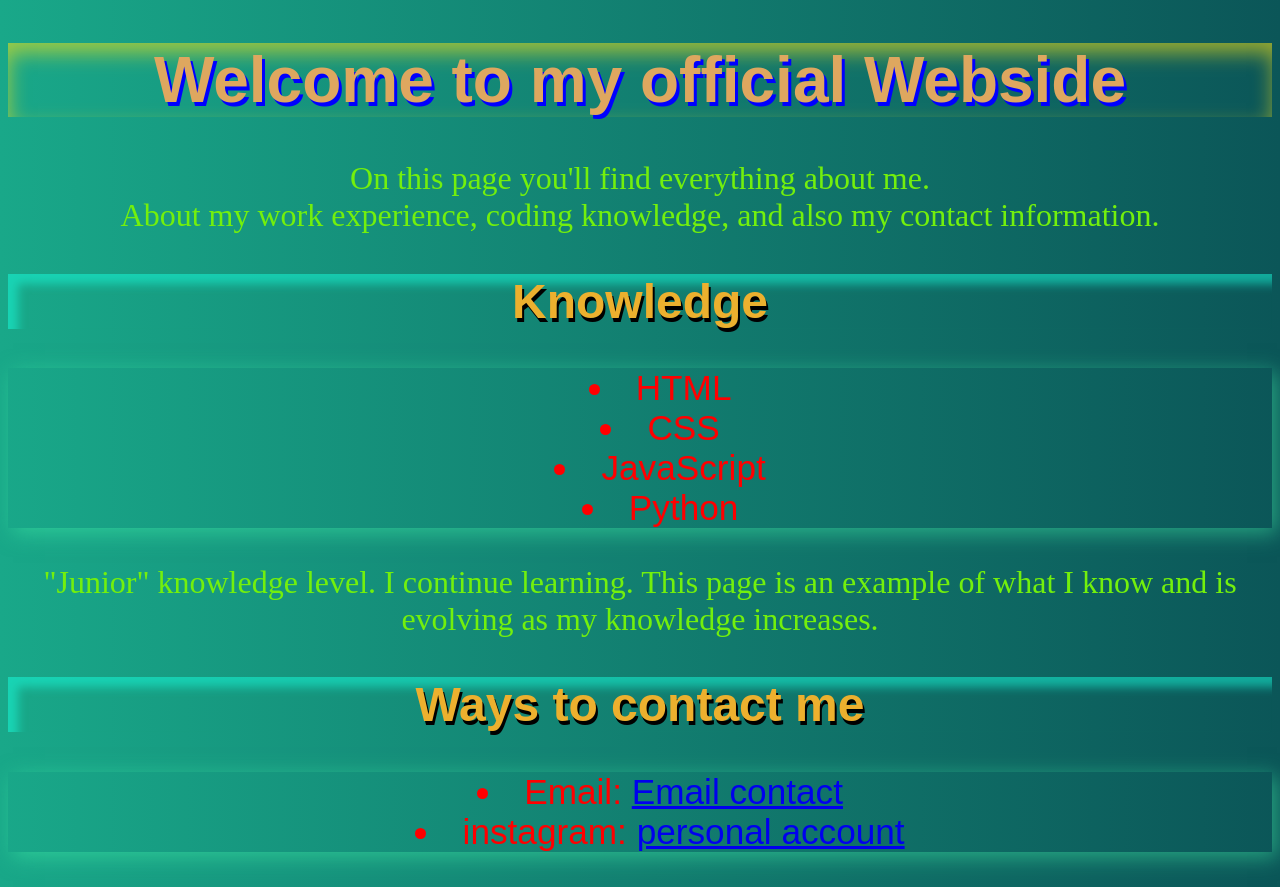
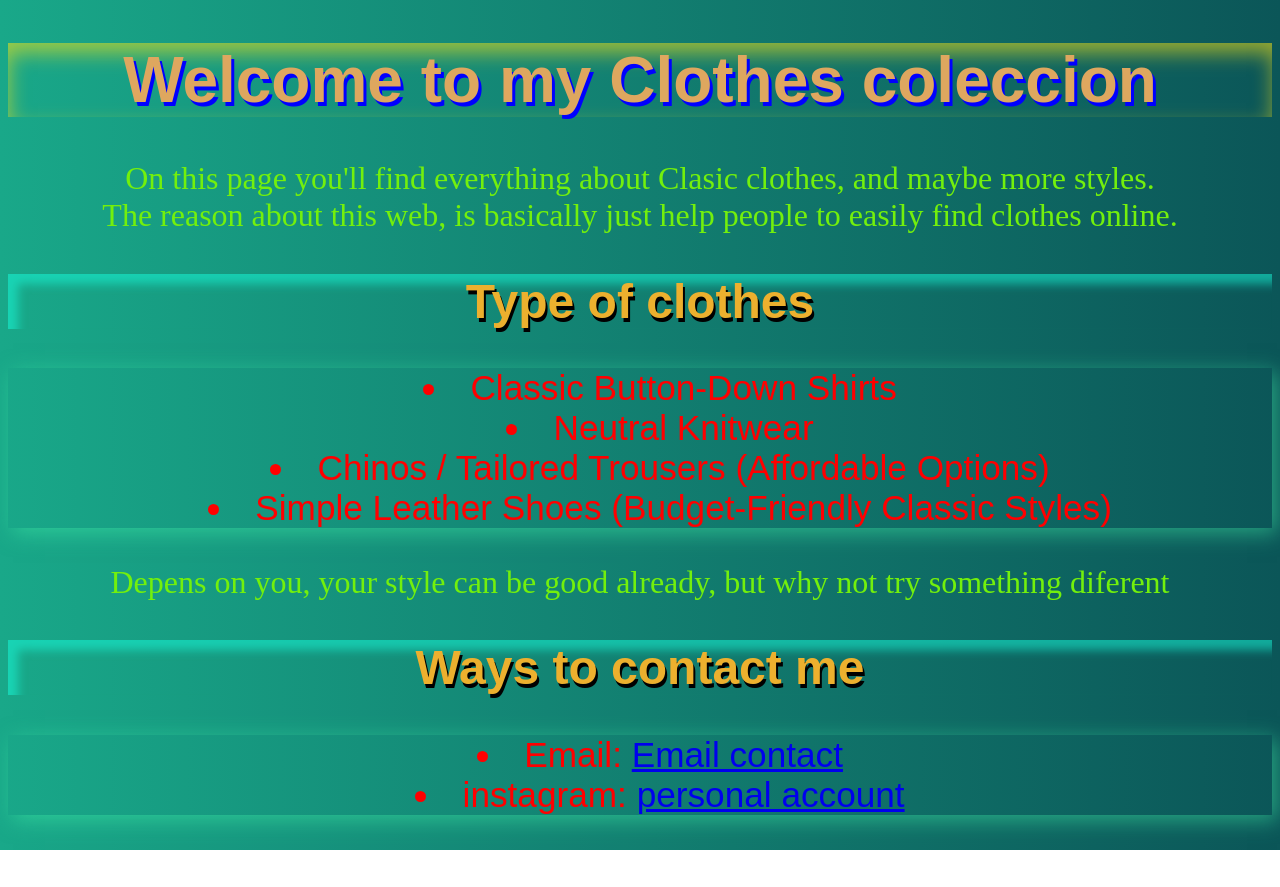
Before and after one commit to AlexisPrograming/My_first_webside, a plain HTML site: page index.html in a window 1280 px wide. After the commit the page ends 850 px from the top, so only its background shows below. Drawn offline with Linux system fonts and the light colour scheme.

Commit message:
Revise index.html to update title and content for clothing collection focus

```diff
--- a/index.html
+++ b/index.html
@@ -1,26 +1,26 @@
 <!DOCTYPE html>
 <html lang="en">
 <head>
-    <title>Mi pagina oficial intento #1</title>
+    <title>Clothes Closet</title>
     <link rel="stylesheet" href="estilo.css">
 </head>
 <body>
 
-    <h1 id="head"> Welcome to my official Webside</h1>
-    <p class="C1">On this page you'll find everything about me. <br> About my work experience, coding knowledge, and also my contact information.</p>
+    <h1 id="head"> Welcome to my Clothes coleccion </h1>
+    <p class="C1">On this page you'll find everything about Clasic clothes, and maybe more styles. <br>The reason about this web, is basically just help people to easily find clothes online.</p>
 
 
-    <h2 class="Topics"> Knowledge</h2>
+    <h2 class="Topics"> Type of clothes</h2>
     <div id="estudios">
-    <ul >
-        <li>HTML</li>
-        <li>CSS</li>
-        <li>JavaScript</li>
-        <li>Python</li>
+    <ul>
+        <li>Classic Button-Down Shirts</li>
+        <li>Neutral Knitwear</li>
+        <li>Chinos / Tailored Trousers (Affordable Options)</li>
+        <li>Simple Leather Shoes (Budget-Friendly Classic Styles)</li>
     </ul>
     </div>
 
-    <p class="C1">"Junior" knowledge level. I continue learning. This page is an example of what I know and is evolving as my knowledge increases.</p>
+    <p class="C1">Depens on you, your style can be good already, but why not try something diferent</p>
     <h2 class="Topics">Ways to contact me</h2>
     <div id="contacto">
     <ul >
```
